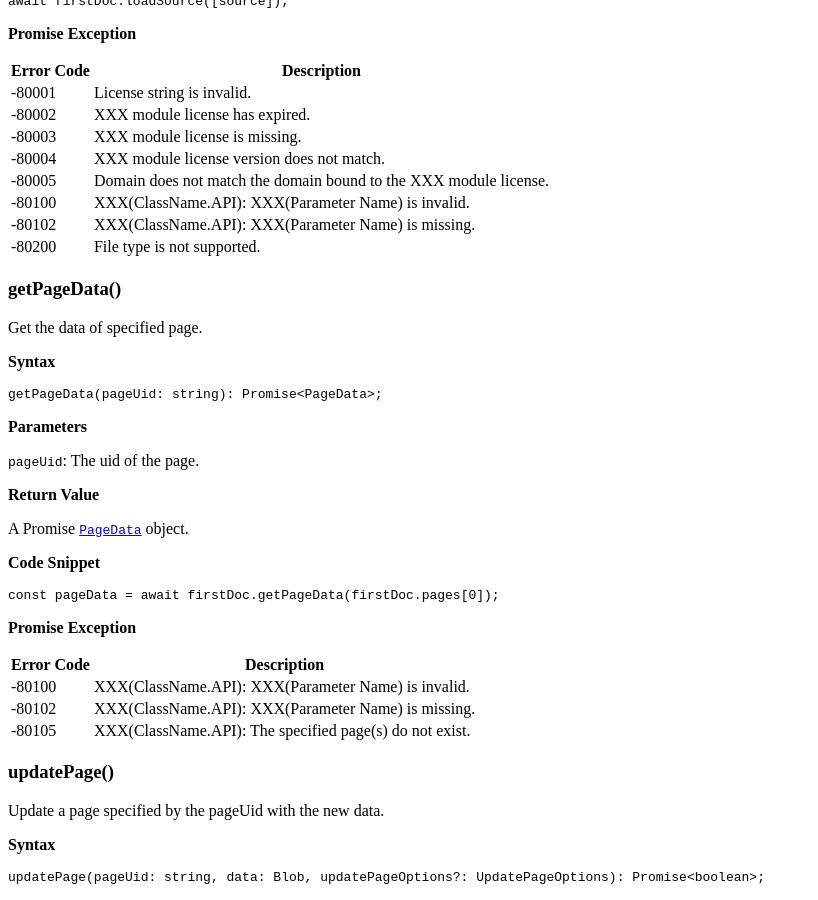
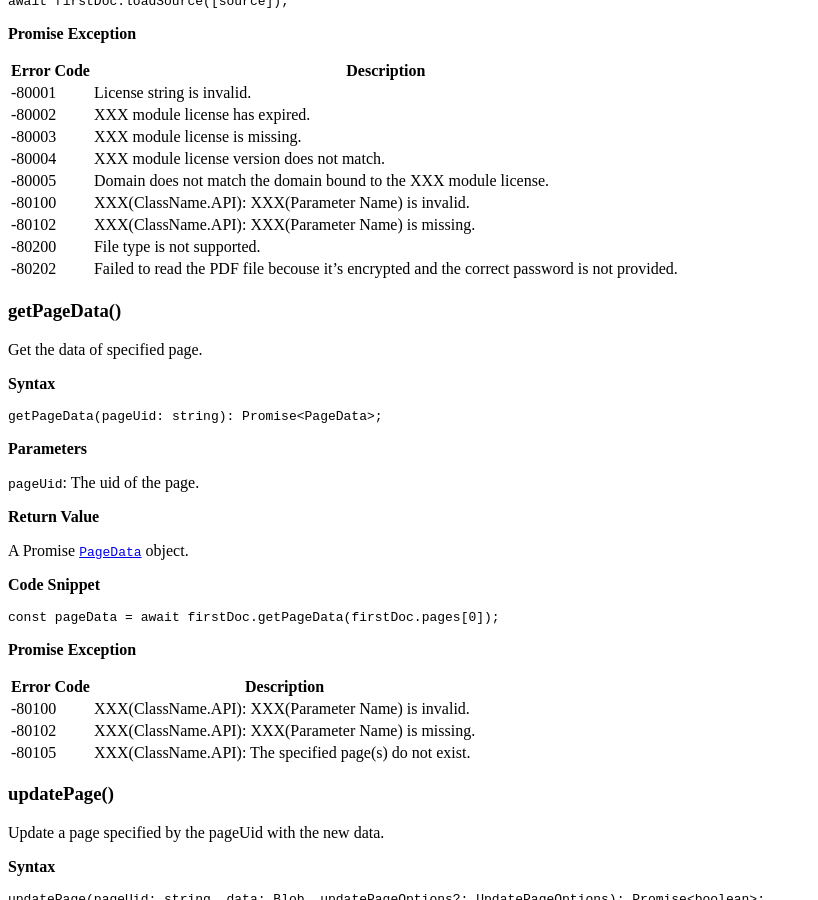
Before and after one commit to dynamsoft-docs/document-viewer-docs, a Jekyll site: the page built from api/interface/idocument/index.md, in a window 1280 px wide and 900 px high, scrolled down 2863 px. Shown: the whole window, without its empty margins (0-818 px from the left). Built offline with Jekyll 4.4.1, drawn with Linux system fonts in a browser that asks for light colours.

Commit message:
add error to loadsource

```diff
--- a/api/interface/idocument/index.md
+++ b/api/interface/idocument/index.md
@@ -172,6 +172,7 @@ await firstDoc.loadSource([source]);
  -80100 | XXX(ClassName.API): XXX(Parameter Name) is invalid.
  -80102 | XXX(ClassName.API): XXX(Parameter Name) is missing.
  -80200 | File type is not supported.
+ -80202 | Failed to read the PDF file becouse it's encrypted and the correct password is not provided.
 
 ### getPageData()
 
```
